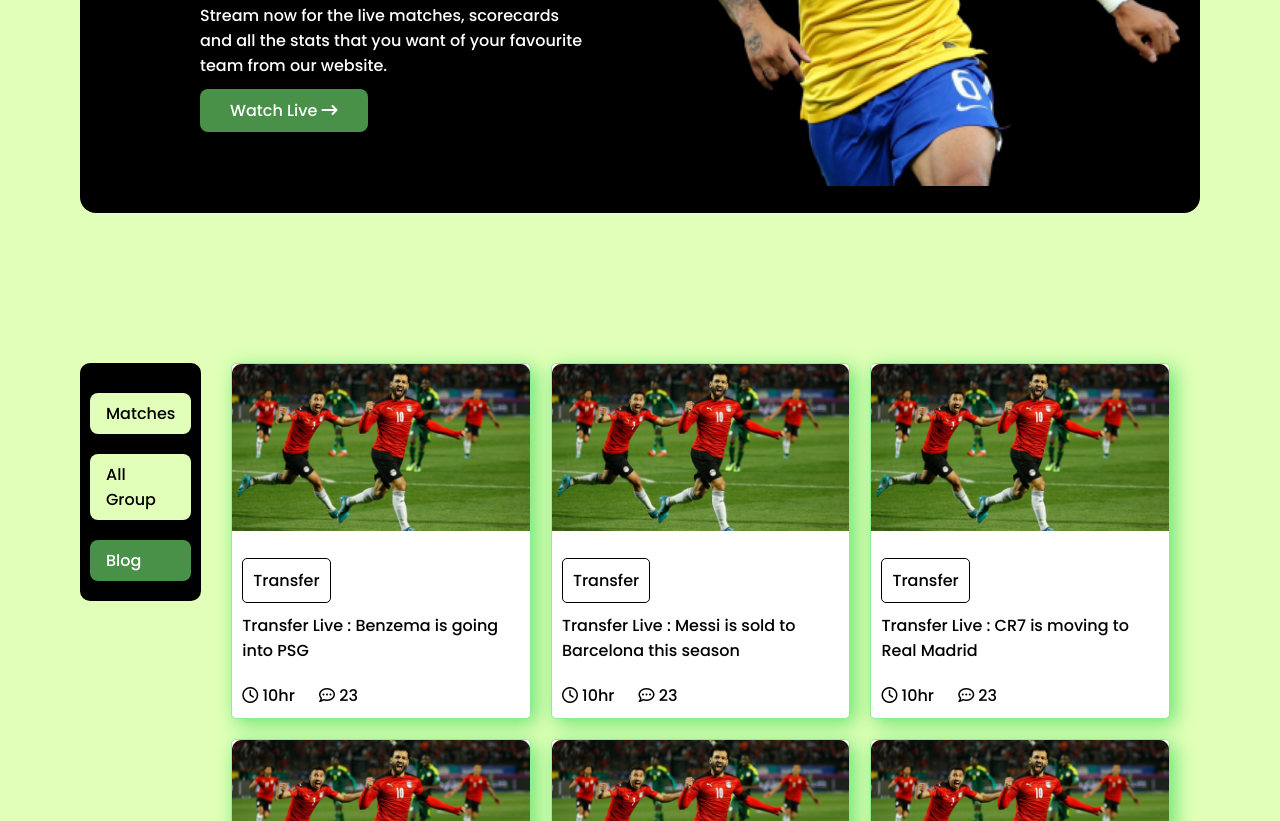
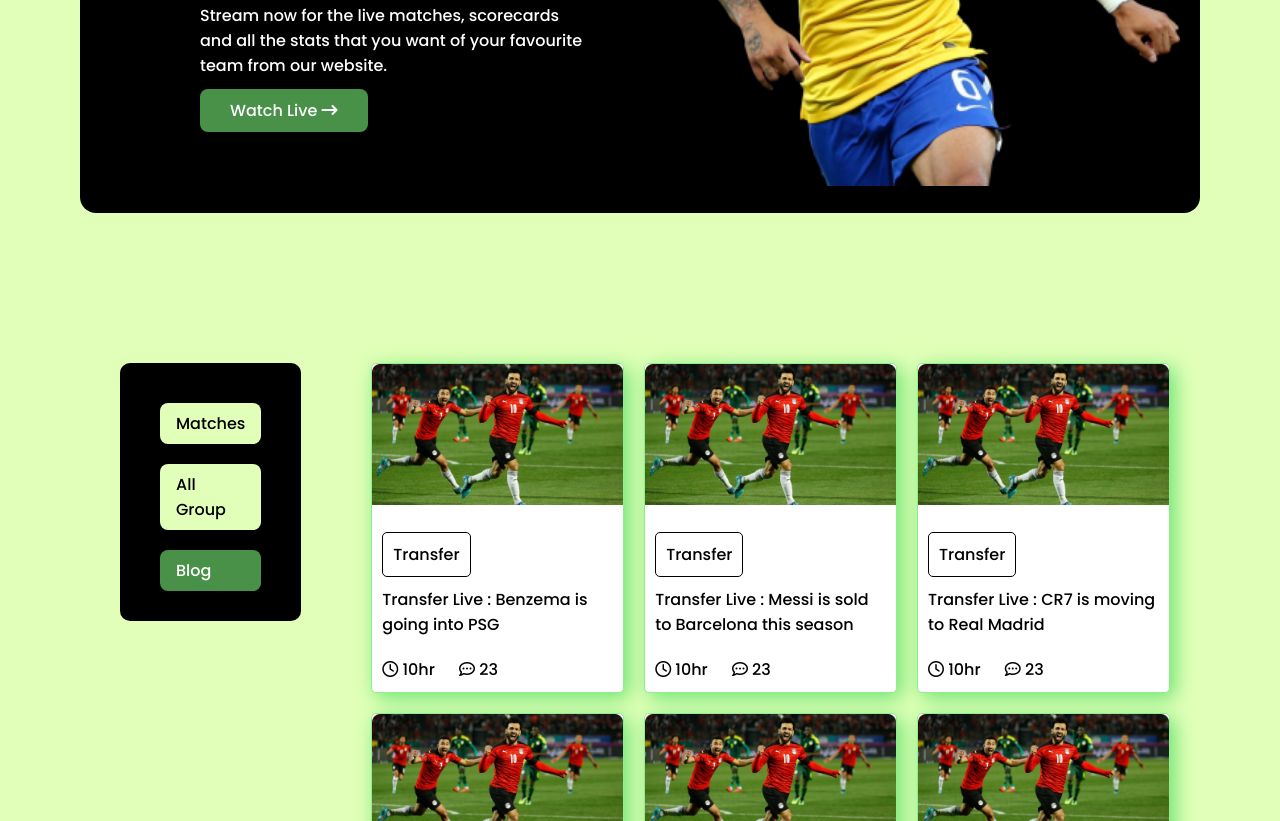
Before and after one commit to salehinthenoob/Assignment2-World-Cup-, a plain HTML site: page index.html in a window 1280 px wide. Shown: the part 394-1215 px from the top of the page. Drawn offline with Linux system fonts and the light colour scheme.

Commit message:
2nd commissssadasdasdasdsaddt

```diff
--- a/style/style.css
+++ b/style/style.css
@@ -135,8 +135,8 @@ navbar style-------------------------------------------------------------
 
 .nav>ul {
     list-style-type: none;
-    margin: 0;
-    padding: 10px;
+    margin: 0px 40px;
+    padding: 20px 40px;
 
     background-color: black;
     border-radius: 10px;
```
